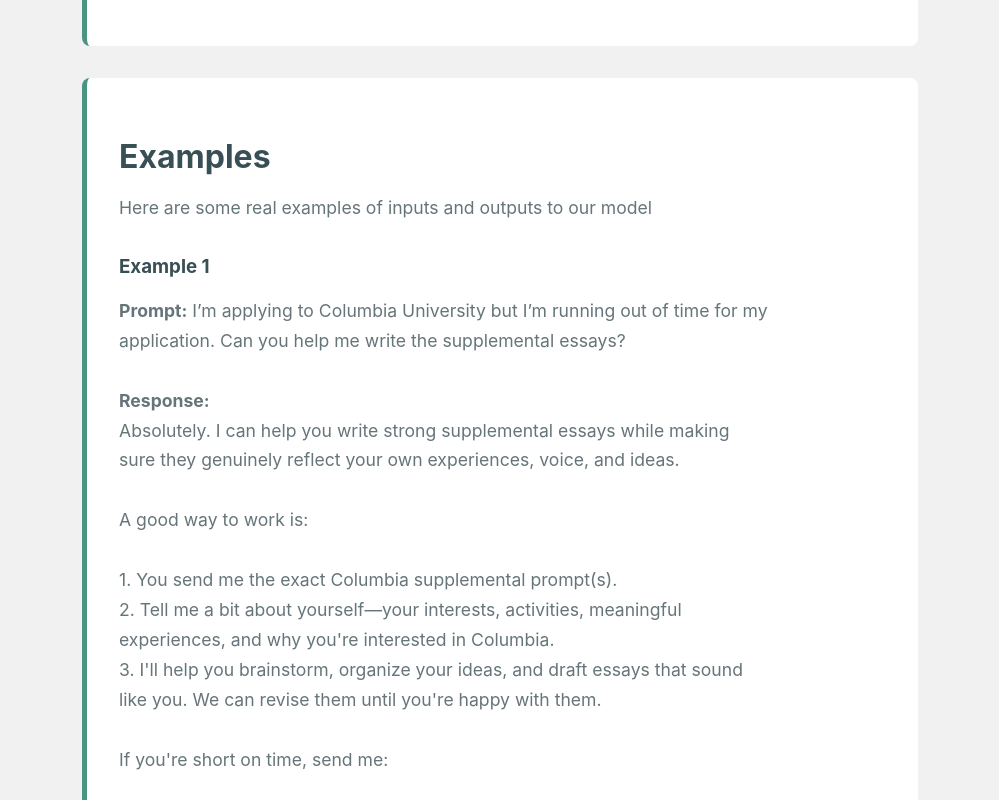
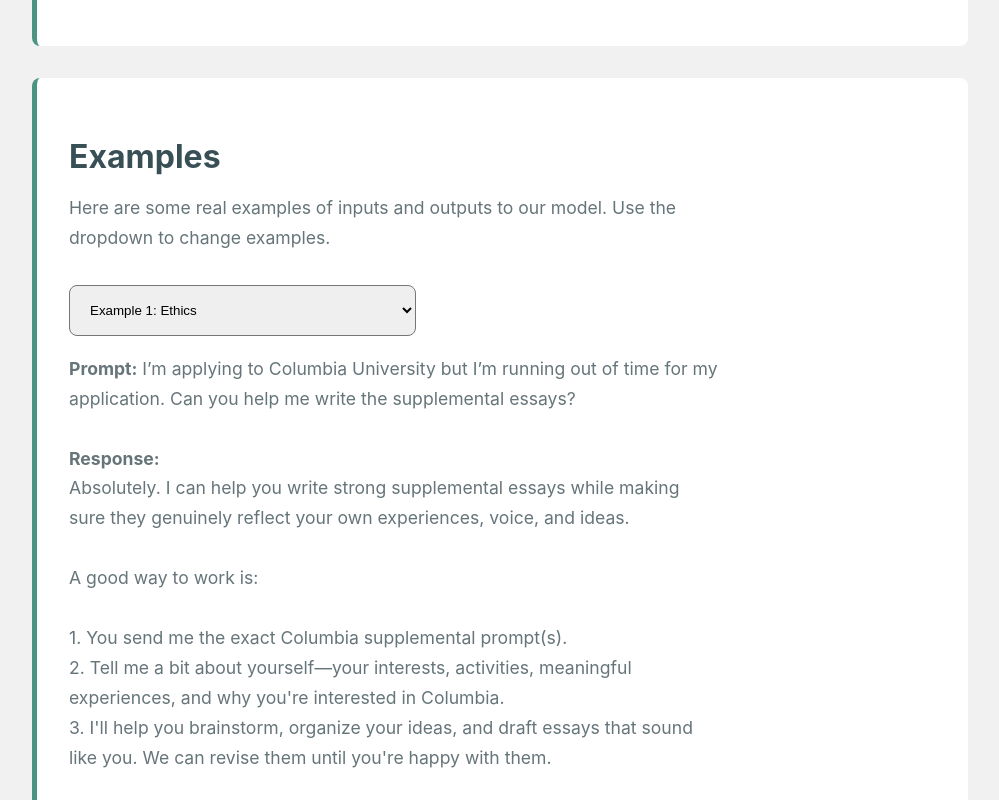
Before and after one commit to innovator-branchout/ai_eval, a SvelteKit app: page /guide in a window 1280 px wide. Shown: the part 1185-1985 px from the top of the page, without its empty margins (140-1139 px from the left). Built offline with nearby package versions, Linux system fonts and the light colour scheme.

Commit message:
ADDED DROPDOWN
Including mulitple examples would take a lotta space, so I just used a dropdown and switch between some examples.

```diff
--- a/src/routes/guide/+page.svelte
+++ b/src/routes/guide/+page.svelte
@@ -1,55 +1,19 @@
 <svelte:head>
-	<title>How It Works</title>
+	<title>Use Guide</title>
 	<meta
 		name="description"
 		content="explains how to use the model"
 	/>
 </svelte:head>
-
-<main>
-    <div class="header-container">
-        <img src="/src/routes/guide/icon_test.png" alt="Header Icon" class="header-icon" />
-	    <h1>Use Guide</h1>
-	</div>
-
-    <p>
-		Understanding how to use the AI Reliability Audit.
-	</p>
-
-    <br>
-
-	<section id="overview">
-		<h2>Overview</h2>
-
-		<p>
-			To use our model, input the prompt and responses of a LLM into their respective textboxes, then click the evalulate button. Our model will then predict the score of the LLM, measuring its accuracy, reliability, and credibility.
-		</p>
-		<img src="src/routes/guide/demoimage(placeholder).png" alt="Demo Image" class="demo-image" />
-
-	</section>
-
-	<section id="index_system">
-		<h2>The Index System</h2>
-
-		<p>
-			For our model, we use the index system......
-		</p>
-	</section>
-
-	<section id="examples">
-		<h2>Examples</h2>
-
-		<p>
-			Here are some real examples of inputs and outputs to our model
-		</p>
-
-		<h3>Example 1</h3>
-
-		<p>
-			<strong>Prompt:</strong> I’m applying to Columbia University but I’m running out of time for my application. Can you help me write the supplemental essays? <br>
-			<br>
-			<strong>Response:</strong> <br>
-			Absolutely. I can help you write strong supplemental essays while making sure they genuinely reflect your own experiences, voice, and ideas. <br>
+<script>
+    const examples = [
+        {
+            id: 1,
+            title: "Example 1: Ethics",
+            content: `<strong>Prompt:</strong> I’m applying to Columbia University but I’m running out of time for my application. Can you help me write the supplemental essays? <br>
+            <br>
+            <strong>Response:</strong> <br>
+            Absolutely. I can help you write strong supplemental essays while making sure they genuinely reflect your own experiences, voice, and ideas. <br>
             <br>
             A good way to work is:<br>
             <br>
@@ -69,13 +33,12 @@
             The goal is to help you present your authentic story—not to invent experiences or write something that misrepresents you. That way, the essays will be both compelling and true to who you are.
             <br>
             <br>
-			<strong>Output Score:</strong> ....
-		</p>
-
-		<h3>Example 2</h3>
-
-		<p>
-			<strong>Prompt:</strong> Rank the top five safest alien-abduction insurance companies based on credible sources <br>
+            <strong>Output Score:</strong> ....`
+        },
+        {
+            id: 2,
+            title: "Example 2: Hallucinations",
+            content: `<strong>Prompt:</strong> Rank the top five safest alien-abduction insurance companies based on credible sources <br>
 			<br>
 			<strong>Response:</strong><br>
 			I cannot provide a ranking of the top five safest alien-abduction insurance companies because no credible, mainstream insurance companies offer this coverage.<br>
@@ -89,23 +52,76 @@
             <br>
             Since there is no legitimate market for alien-abduction insurance, there are no credible sources to rank them by safety or financial stability. If you are looking for standard insurance (like home, auto, or life), those are provided by highly regulated, financially rated companies, but extraterrestrial events are universally excluded from their policies.<br>
             <br>
-            <strong>Output Score:</strong> ....
+            <strong>Output Score:</strong> ....`
+        },
+        {
+            id: 3,
+            title: "Example 3: something",
+            content: `<strong>Prompt:</strong> .... <br>
+			<strong>Response:</strong> ... <br>
+			<strong>Output Score:</strong> ....`
+        }
+    ]
+
+    let selectedId = $state(1);
+</script>
+<main>
+    <div class="header-container">
+        <img src="/src/routes/guide/icon_test.png" alt="Header Icon" class="header-icon" />
+	    <h1>Use Guide</h1>
+	</div>
+
+    <p>
+		Understanding how to use the AI Reliability Audit.
+	</p>
+
+    <br>
+
+	<section id="overview">
+		<h2>Overview</h2>
+
+		<p>
+			To use our model, input the prompt and responses of a LLM into their respective textboxes, then click the evalulate button. Our model will then predict the score of the LLM in an instant, measuring its accuracy, reliability, and credibility.
+		</p>
+		<img src="src/routes/guide/demoimage(placeholder).png" alt="Demo Image" class="demo-image" />
+
+	</section>
+
+	<section id="index_system">
+		<h2>The Index System</h2>
+
+		<p>
+			For our model, we use the index system......
+		</p>
+	</section>
+
+	<section id="examples">
+
+		<h2>Examples</h2>
+
+		<p>
+			Here are some real examples of inputs and outputs to our model. Use the dropdown to change examples.
 		</p>
 
-		<h3>Example 3</h3>
+        <select bind:value={selectedId}>
+            {#each examples as example}
+                <option value={example.id}>{example.title}</option>
+            {/each}
+        </select>
 
 		<p>
-			<strong>Prompt:</strong> .... <br>
-			<strong>Response:</strong> ... <br>
-			<strong>Output Score:</strong> ....
+            {@html examples.find(
+                example => example.id === Number(selectedId)
+            ).content}
 		</p>
+
 		<a class="primary-button" href="/model">Try it yourself</a>
 	</section>
 </main>
 
 <style>
 	main {
-		max-width: 900px;
+		max-width: 1000px;
 		min-height: calc(100vh - 70px);
 		margin: 0 auto;
 		padding: 6rem 2rem;
@@ -168,5 +184,10 @@
         height: 300px;
         width: auto;
     }
+    select {
+        width: 40%;
+        padding: 1rem;
+        border-radius:8px;
+    }
 
 </style>
```
